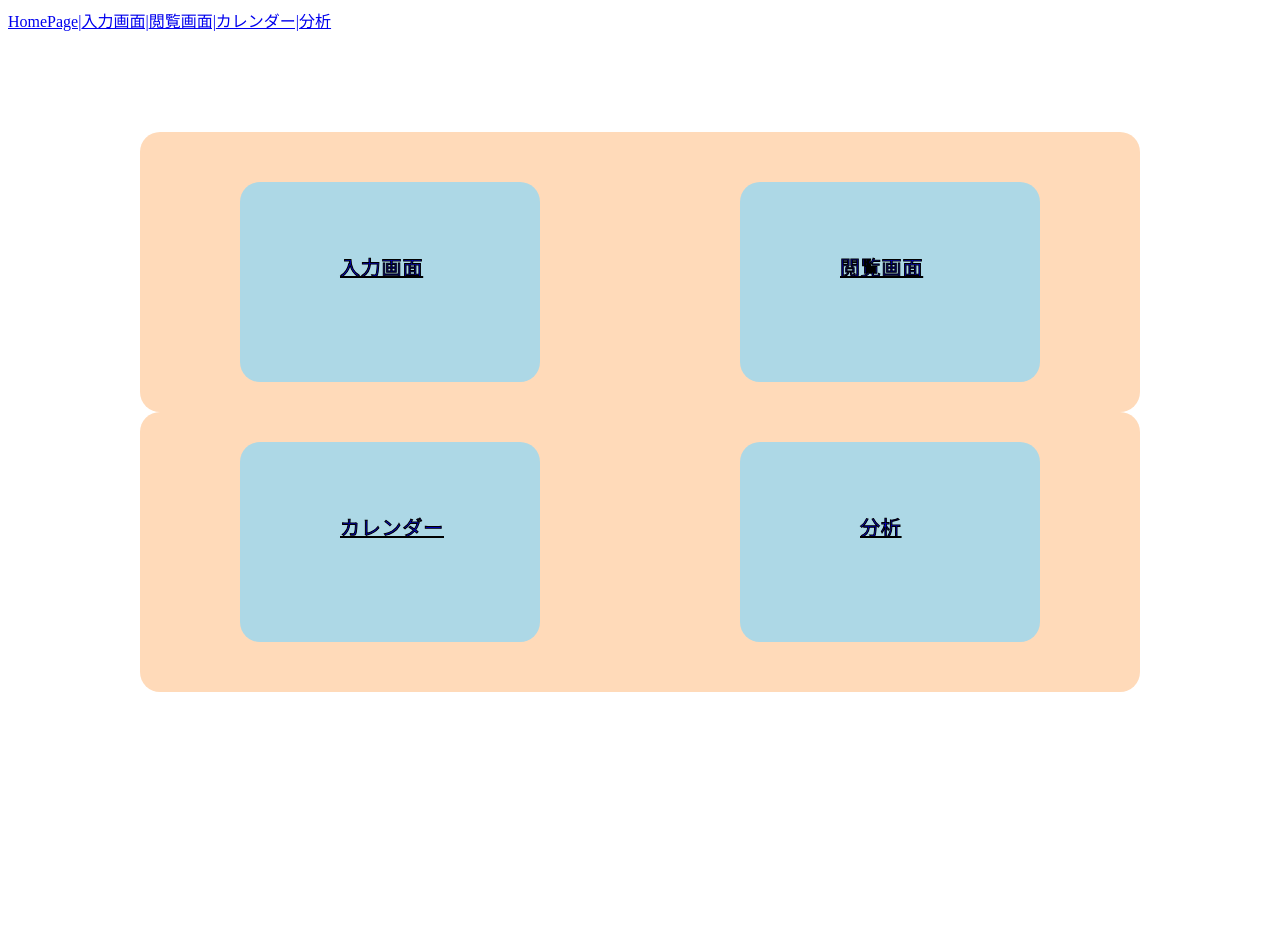
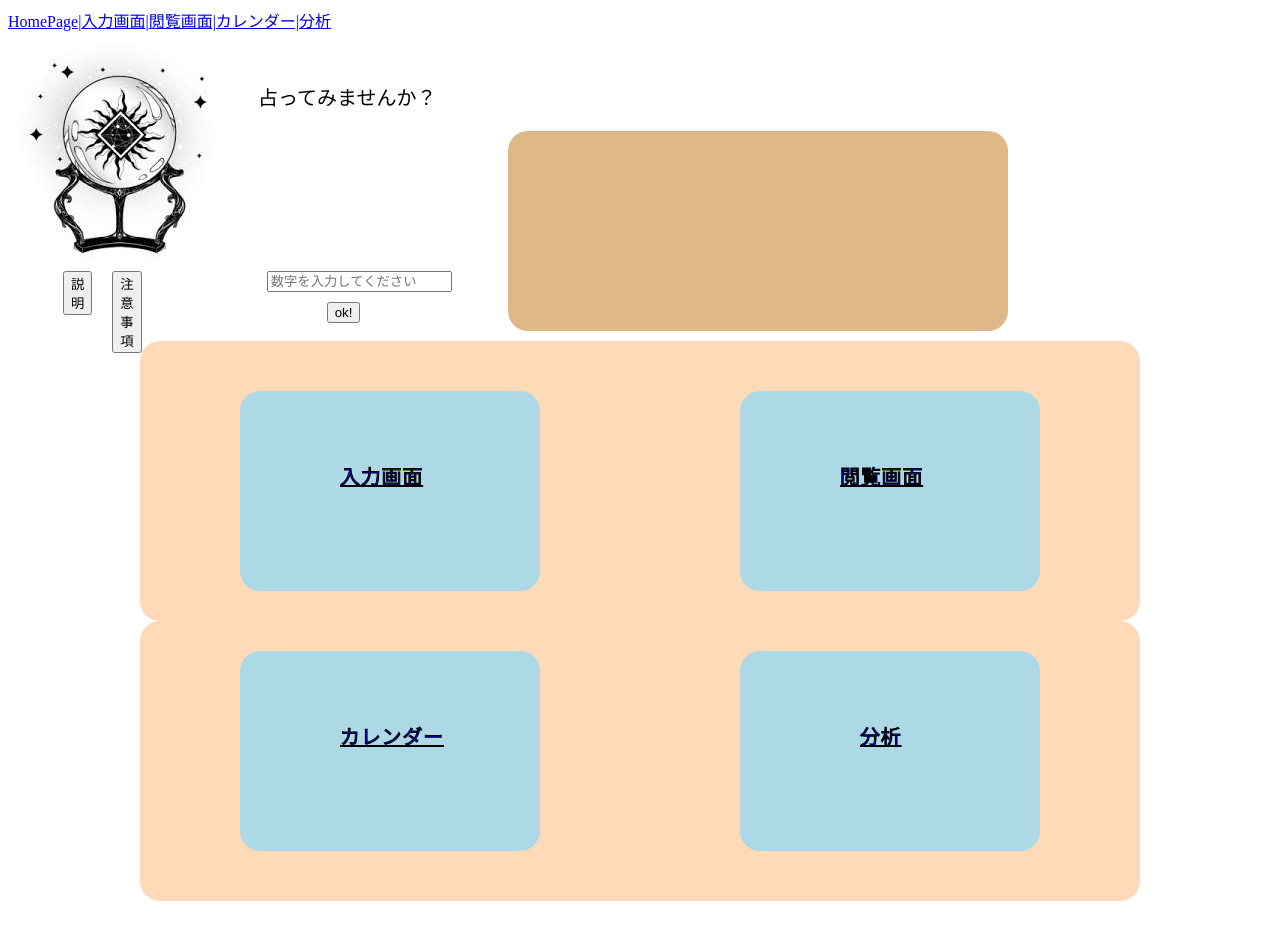
Before and after one commit to webex18-team-2/team-original-app, a Vue app: page / in a window 1280 px wide. Shown: the top 940 px of the page. Before the commit the page ends 842 px from the top, so only its background shows below. Built offline with nearby package versions, Linux system fonts and the light colour scheme.

Commit message:
変更-1

```diff
--- a/src/views/HomeView.vue
+++ b/src/views/HomeView.vue
@@ -1,6 +1,39 @@
 <template>
   <div class="home">
     <div class="maincontainer">
+      <div class="uranai">
+        <img :src="uranai" alt="uranai" />
+
+        <div class="Process">
+          <div class="explain">
+            <button @click="setsumei">説明</button>
+          </div>
+          <div class="attention">
+            <button @click="attention">注意事項</button>
+          </div>
+          <div id="input">
+            <div class="inputContent">
+              <input
+                v-model.number="inputContent"
+                placeholder="数字を入力してください"
+                oninput="value=value.replace(/[^0-9.]/g,'')"
+              />
+
+              <div class="start" id="start">
+                <button @click="getResult">ok!</button>
+              </div>
+            </div>
+          </div>
+        </div>
+      </div>
+      <div class="quiz">
+        <p>占ってみませんか？</p>
+
+        <div class="feedback">
+          <div>{{ feedback2 }}</div>
+        </div>
+      </div>
+    </div>
     <div class="top">
       <div class="first">
         <div class="writecontainer">
@@ -16,6 +49,7 @@
         </div>
       </div>
     </div>
+
     <div class="bottom">
       <div class="third">
         <div class="calendarcontainer">
@@ -34,14 +68,73 @@
       </div>
     </div>
   </div>
-  </div>
 </template>
 
 <script>
 // @ is an alias to /src
 //import HelloWorld from "@/components/HelloWorld.vue"
+export default {
+  name: "uranai-in",
+  data() {
+    return {
+      uranai: require(`@/views/uranai.jpg`),
+      feedback: "",
+      results: [
+        {
+          feedback: "1",
+        },
+        {
+          feedback: "1",
+        },
+        {
+          feedback: "1",
+        },
+        {
+          feedback: "1",
+        },
+        {
+          feedback: "1",
+        },
+        {
+          feedback: "1",
+        },
+      ],
+    }
+  },
+  methods: {
+    setsumei() {
+      alert(
+        `説明：(数字の説明は下にありますよ！)
 
-export default {}
+        小六壬は、古代中国の占い法の一つで、江戸時代から日本に流行しました。日本では「六曜」で呼ばれています。
+      日本における六曜は「先勝、友引、先負、仏滅、大安、赤口」であるが、ここには中国の「大安、留連、速喜、赤口、小吉、空亡」を中心にして予測します。
+      小六壬と六曜の意味は少し違います。六曜はほとんど日の吉凶を予測することで、小六壬は事件や生活の何でも使えます。
+
+
+
+  使い方：
+
+        4桁の数字を選び、頭の中で最初に思いついた数字やどこで見たの数字、 好きな数字でもいいので、思いつかない場合は現在の時間を使いましょ。
+      `
+      )
+    },
+    attention() {
+      alert(`
+      注意事項：
+
+      急ぎがなければ占めず，用事がなければ占わず，動かずも占わず。
+
+     （結果はただの参考になること）`)
+    },
+    getResult(result) {
+      const sum = this.inputContent.reduce((sumValue, cur) => (sumValue += cur))
+      const lenCount =
+        this.inputContent.length === 1 ? 0 : this.inputContent.length - 1
+      let option = (sum - lenCount) % 6 === 0 ? 6 : ((sum - lenCount) % 6) - 1
+      this.feedback = result.feedback[option]
+    },
+  },
+}
 </script>
 
 <style>
@@ -54,7 +147,7 @@ export default {}
   margin: auto;
   height: 280px;
   background-color: peachpuff;
-  margin-top: 100px;
+  margin-top: 10px;
 }
 .first {
   display: flex;
@@ -165,4 +258,45 @@ export default {}
   margin-top: 70px;
   margin-left: 120px;
 }
+.uranai {
+  margin-top: 10px;
+  width: 10px;
+  height: 20px;
+}
+.uranai-button {
+  margin-top: 20px;
+  margin-left: 300px;
+}
+.explain {
+  margin-top: 0px;
+  margin-left: 55px;
+}
+.start {
+  margin-top: 10px;
+  margin-left: 60px;
+}
+.Process {
+  display: flex;
+  flex-direction: row;
+}
+.attention {
+  margin-left: 20px;
+  margin-top: 0px;
+}
+.quiz {
+  margin-left: 250px;
+  font-size: 20px;
+  font-family: "Courier New", Courier, monospace;
+}
+.feedback {
+  margin-left: 250px;
+  width: 500px;
+  height: 200px;
+  background-color: burlywood;
+  border-radius: 20px;
+}
+.inputContent {
+  margin-left: 125px;
+  width: 150px;
+}
 </style>
```
Also changed, not shown: src/views/uranai.jpg (added), src/views/占い.png (added). Lines whose indentation alone changed are shown as unchanged.
